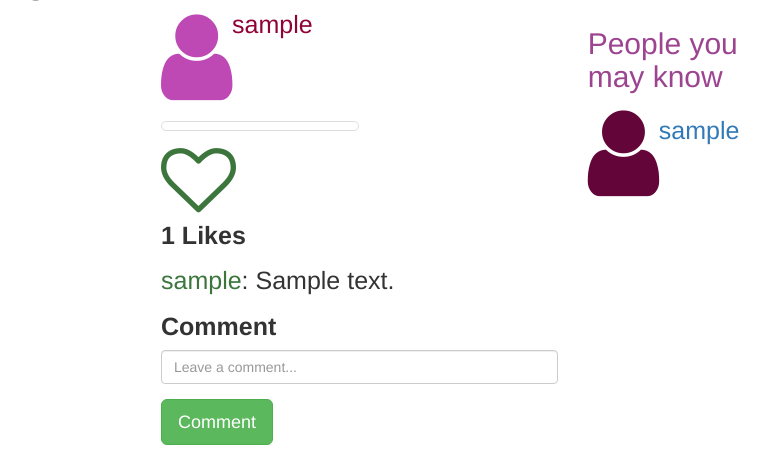
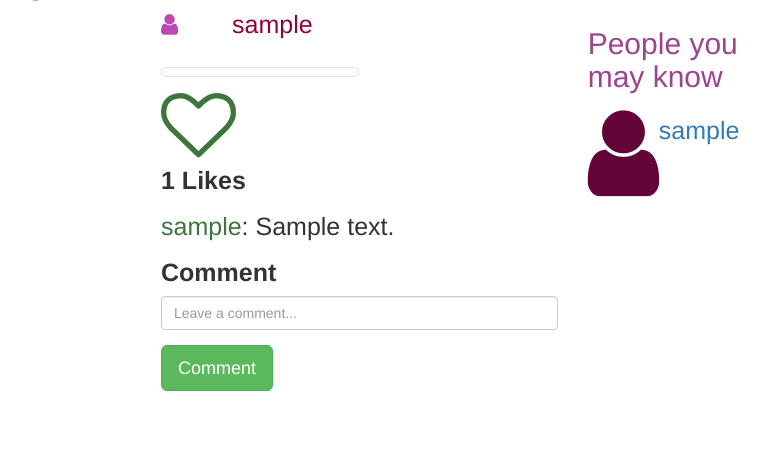
Before and after one commit to encok/Photo-Insta, a Django app: page /index/ in a window 1280 px wide. Shown: the part 77-531 px from the top of the page, without its empty margins (174-944 px from the left). Run offline with Django 3.2, Linux system fonts and the light colour scheme; a user stored in the database is signed in; tables that the repository leaves empty hold one stand-in row (values such as "Sample post"); some libraries are stand-ins or nearby versions.

Commit message:
updating

```diff
--- a/gram/templates/index.html
+++ b/gram/templates/index.html
@@ -14,7 +14,7 @@
             <p><a href="{% url 'users_profile' photo.user.id %}"><img class="profile_photo"
                   src="{{ photo.user.profile.profile_photo.url }}" alt="{{ photo.profile.name }}"></a></p>
                   {% else %}
-                  <i style="font-size:100px;color:#be48b4; size:30px by 40px;" class="fa fa-user" aria-hidden="true"></i>
+                  <i style="font-size:24px;color:#be48b4;" class="fa fa-user" aria-hidden="true"></i>
                   {% endif %}
           </div>
           <div class="col-md-2">
--- a/gram/templates/navbar.html
+++ b/gram/templates/navbar.html
@@ -4,7 +4,7 @@
   <nav class="navbar navbar-default">
     <div class="container-fluid">
       <div class="navbar-header">
-        <a class="navbar-brand" href="{% url 'home' %}">
+        <a class="navbar-brand " href="{% url 'home' %}">
           <p style="color: #0a0a0a;font-size:50px;"><i class="fa fa-instagram"  aria-hidden="true"></i> Instagram</p>
         </a>
         <button type="button" class="navbar-toggle collapsed" data-toggle="collapse"
--- a/gram/templates/search.html
+++ b/gram/templates/search.html
@@ -22,7 +22,7 @@
             class="rounded-circle border" alt="img" width="50" height="50">
         </a></p>
         {% else %}
-        <i style="font-size:100px;color:#be4897" class="fa fa-user" aria-hidden="true"></i>
+        <i style="font-size:24px;color:#be4897" class="fa fa-user" aria-hidden="true"></i>
         {% endif %}
       {% endfor %}
     </div>
```
